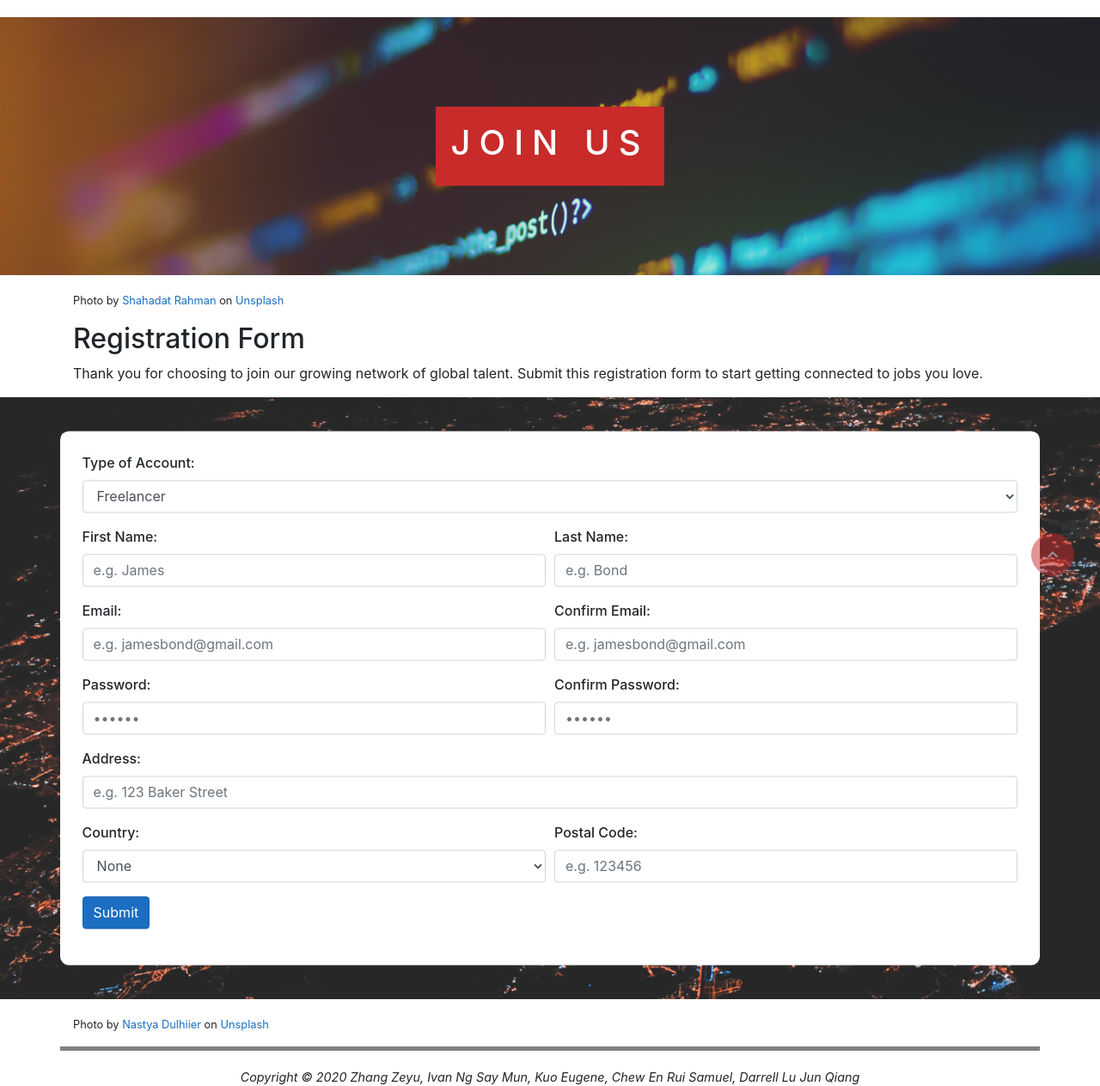
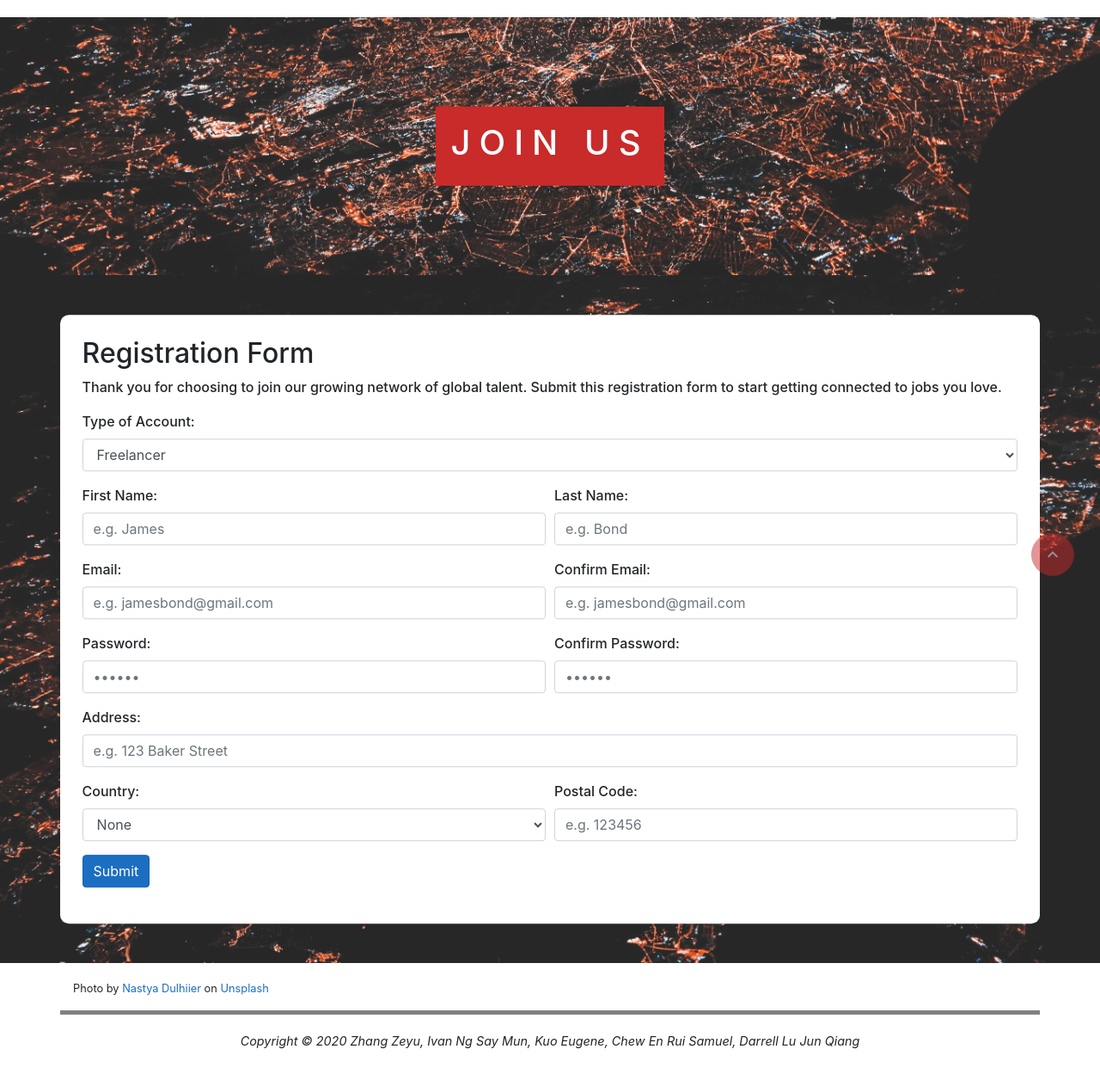
Before and after one commit to zeyu2001/ICT1004-Project, a PHP site: page /register.php in a window 1280 px wide. Shown: the part 80-1343 px from the top of the page at 86% size. After the commit the page ends 1300 px from the top, so only its background shows below. Run offline with PHP 8.4, Linux system fonts and the light colour scheme.

Commit message:
improve design on smaller devices

```diff
--- a/css/main.css
+++ b/css/main.css
@@ -393,25 +393,27 @@ footer {
 
 /* 8. Registration and Login
 –––––––––––––––––––––––––––––––––––––––––––––––––– */
-.parallax-form {
+.parallax-connected {
+    margin: 0px;
     background-image: url("../images/connected.jpg");
-    height: 700px;
+    height: 300px;
+}
+
+/*
+ * On smaller devices, the registration form background is as per normal
+ * On larger devices, "extend" the parallax effect
+ */
+@media (min-width: 768px) {
+    .parallax-connected-form {
+        background-image: url("../images/connected.jpg");
+        height: 800px;
         background-repeat: no-repeat;
         padding: 4%;
     }
-
-@media (max-width: 576px) {
-    .parallax-form
-    {
-        height: 1000px;
-    }
-}
-
     .formBg {
         font-weight: 500;
         background-color: white;
         border-radius: 10px;
-    width: 90%;
         padding: 2%;
 
         /* Pefectly align in the middle */
@@ -420,10 +422,6 @@ footer {
         left: 50%;
         transform: translate(-50%, -50%);
     }
-
-.parallax-code {
-    background-image: url("../images/code_bg.jpg");
-    height: 300px;
 }
 
 
--- a/register.php
+++ b/register.php
@@ -12,29 +12,20 @@
             include "nav.inc.php";
         ?>
         <header>
-            <div class="parallax parallax-code">
+            <div class="parallax parallax-connected">
                 <div class="caption">
                     <div class="inside-caption"><h1>Join Us</h1></div>
                 </div>
             </div>
-            <div class="container">
-                <p class="citation">
-                    Photo by
-                    <a href="https://unsplash.com/@hishahadat?utm_source=unsplash&amp;utm_medium=referral&amp;utm_content=creditCopyText">
-                        Shahadat Rahman
-                    </a>
-                    on
-                    <a href="https://unsplash.com/s/photos/electronic?utm_source=unsplash&amp;utm_medium=referral&amp;utm_content=creditCopyText">
-                        Unsplash
-                    </a>
-                </p>
-                <h2> Registration Form </h2>
-                <p> Thank you for choosing to join our growing network of global talent. Submit this registration form to start getting connected to jobs you love. </p>
-            </div>
         </header>
         <main>
-            <div class="parallax parallax-form">
+            <div class="parallax parallax-connected-form">
                 <div class="container formBg">
+
+                    <h2> Registration Form </h2>
+                    <p> Thank you for choosing to join our growing network of global talent.
+                        Submit this registration form to start getting connected to jobs you love. </p>
+
                     <form method="post" action="process_register.php">
                         <div class="form-group form-row">
                             <div class="col">
```
Lines whose indentation alone changed are shown as unchanged.
